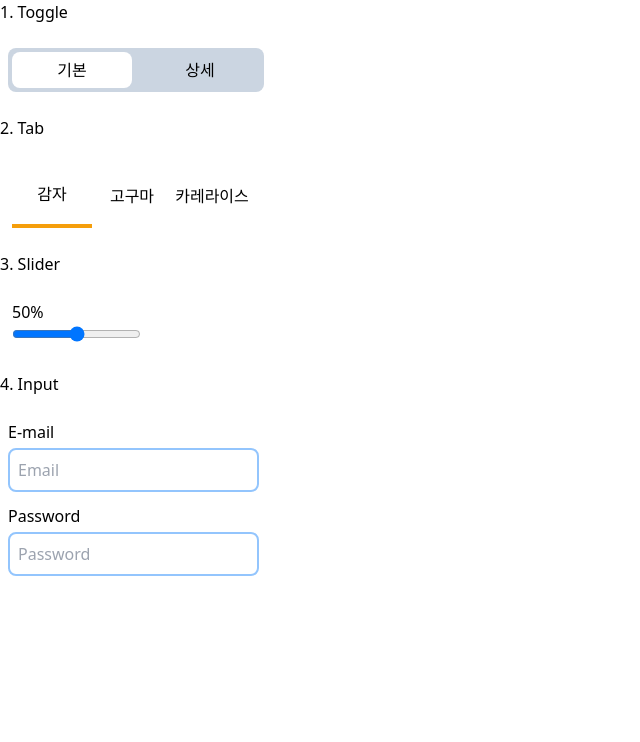
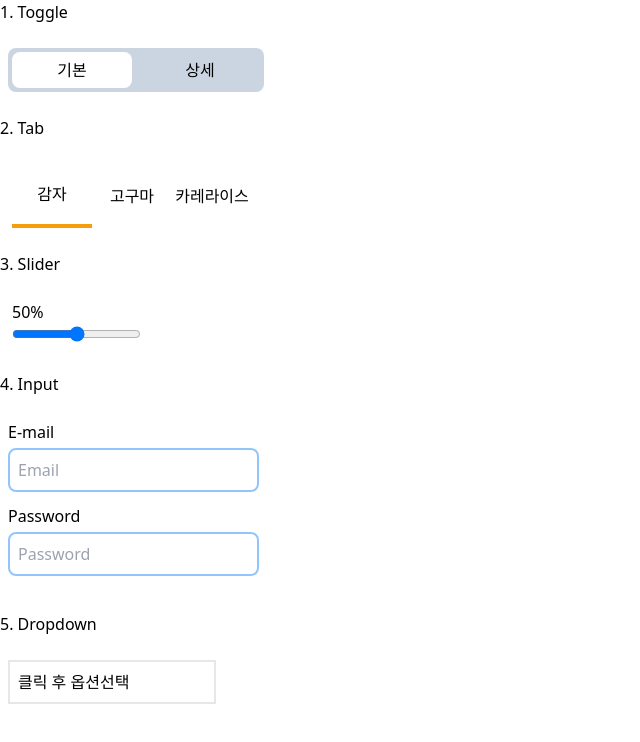
Before and after one commit to Minseongkimm/wanted_pre_onboarding, a React (Create React App) app: page / in a window 1280 px wide. Shown: the top 742 px of the page, without its empty margins (0-640 px from the left). Built offline with nearby package versions, Linux system fonts and the light colour scheme.

Commit message:
Dropdown 기본기능 구현 완료

```diff
--- a/src/App.js
+++ b/src/App.js
@@ -1,4 +1,5 @@
 import './App.css';
+import Dropdown from './components/Dropdown';
 import Input from './components/Input';
 import Slider from './components/Slider';
 import Tab from './components/Tab';
@@ -15,6 +16,8 @@ function App() {
       <Slider />
       <div>4. Input</div>
       <Input />
+      <div>5. Dropdown</div>
+      <Dropdown />
     </>
   );
 }
--- a/src/components/Dropdown.js
+++ b/src/components/Dropdown.js
@@ -0,0 +1,42 @@
+import { React, useState } from 'react';
+
+const Dropdown = () => {
+  const [isActive, setIsActive] = useState(false);
+
+  const dropDownHandler = () => {
+    setIsActive(!isActive);
+  };
+
+  const getOptionValue = (e) => {
+    const result = e.target.innerHTML;
+    console.log('result', result);
+    document.getElementById('optionResult').innerHTML = result;
+    setIsActive(!isActive);
+  };
+
+  return (
+    <div className="mt-6 mb-6 ml-2 w-52">
+      <div
+        className="border-2 p-2 cursor-grab w-full "
+        id="optionResult"
+        readOnly
+        onClick={dropDownHandler}
+      >
+        클릭 후 옵션선택
+      </div>
+      <section className={isActive ? 'mt-2 w-full' : 'mt-2 hidden w-full'}>
+        {/* 아래 input -> search 바  */}
+        <input placeholder="Search" className="border-2 p-2"></input>
+        <ul onClick={getOptionValue}>
+          <li className="" value="고구마">
+            고구마
+          </li>
+          <li>감자</li>
+          <li>설탕</li>
+        </ul>
+      </section>
+    </div>
+  );
+};
+
+export default Dropdown;
```
